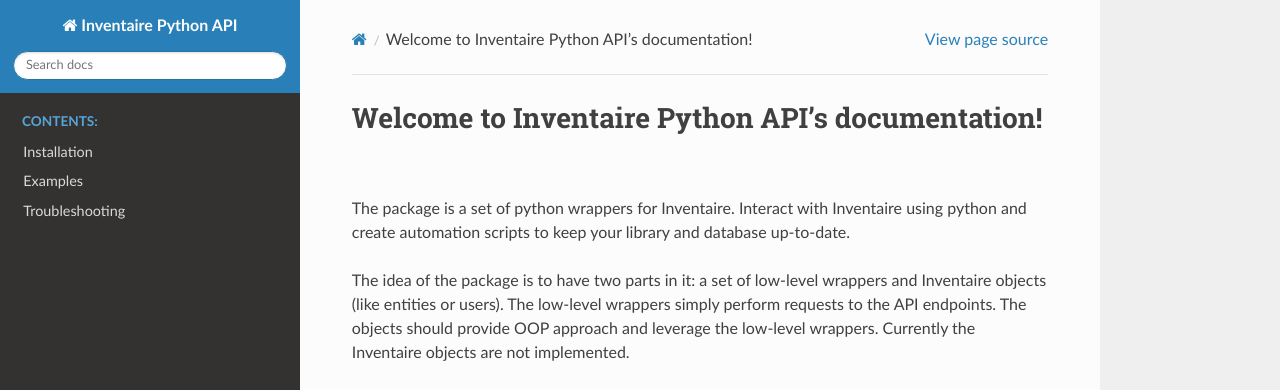
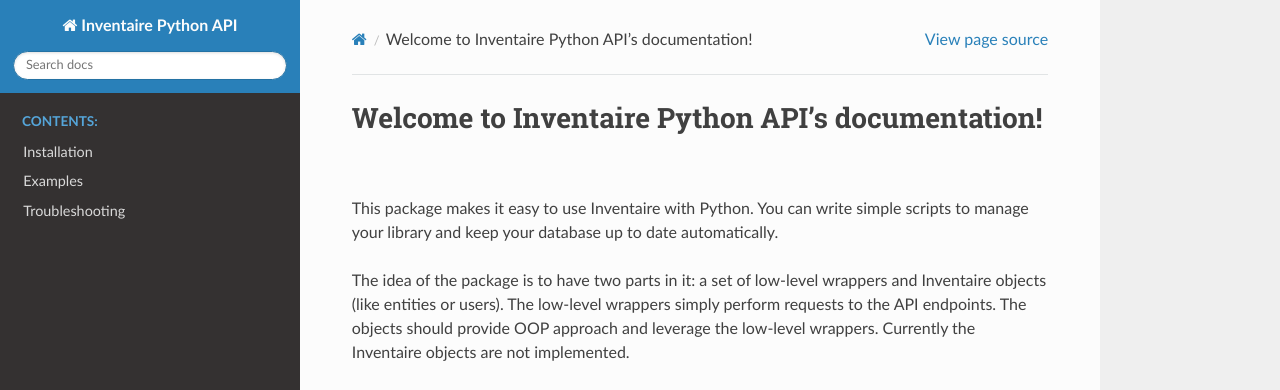
Before and after one commit to Steinhagen/inventaire-python-api, a Sphinx documentation site: the page built from docs/source/index.rst, in a window 1280 px wide and 1050 px high. Shown: the top 390 px of the window. Built offline with Sphinx 7.4.7 and the Read the Docs theme 3.1.0, drawn with Linux system fonts in a browser that asks for light colours; pages that are not in the unit, such as notebooks, are missing from menus.

```diff
--- a/docs/source/index.rst
+++ b/docs/source/index.rst
@@ -6,8 +6,7 @@
 Welcome to Inventaire Python API's documentation!
 =============================================
 
-The package is a set of python wrappers for Inventaire.
-Interact with Inventaire using python and create automation scripts to keep your library and database up-to-date.
+This package makes it easy to use Inventaire with Python. You can write simple scripts to manage your library and keep your database up to date automatically.
 
 The idea of the package is to have two parts in it: a set of low-level wrappers and Inventaire objects (like entities or users).
 The low-level wrappers simply perform requests to the API endpoints.
```
Also changed, not shown: README.md (+1 -6 lines).
